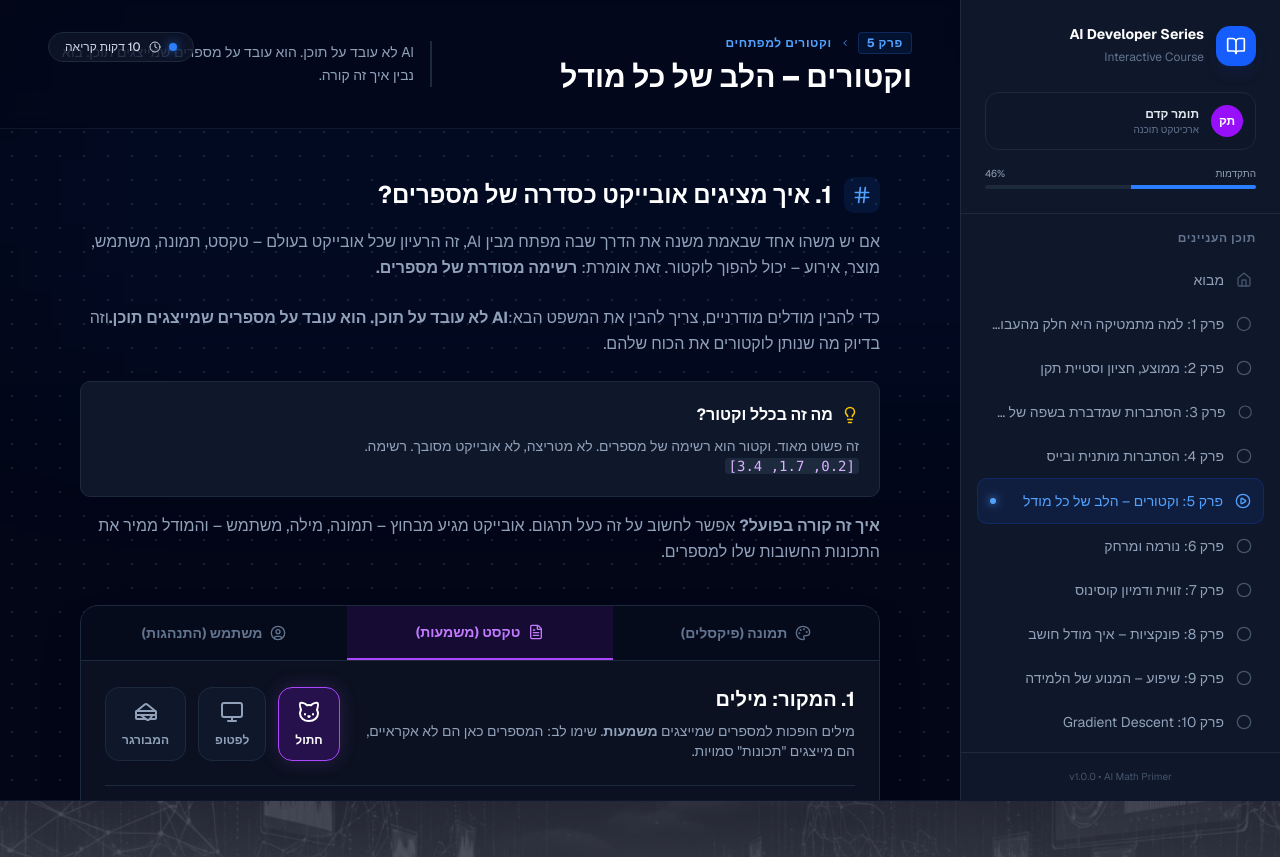
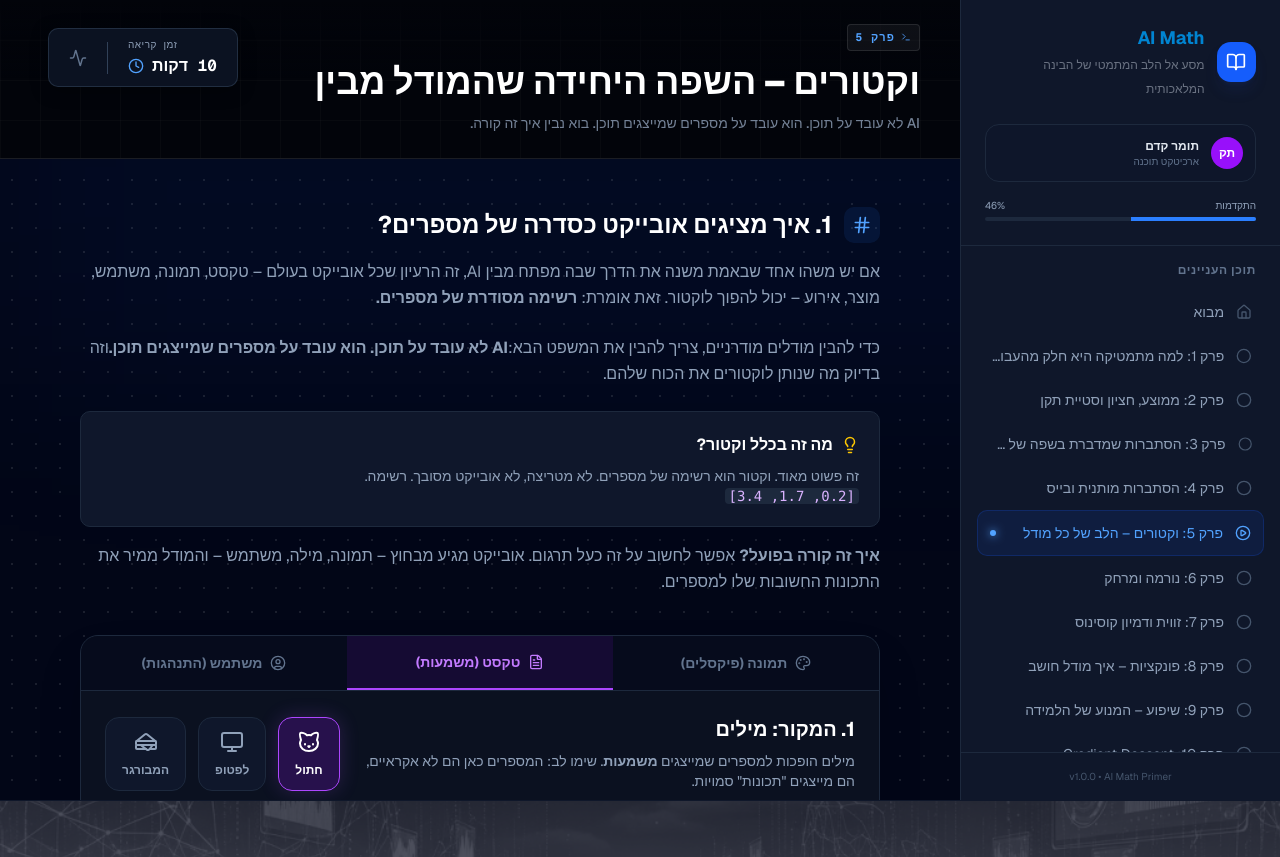
Before and after one commit to tomkedem/AI-Math-Intuition-course, a Next.js app: page /chapter-5 in a window 1280 px wide. Shown: the top 857 px of the page. Built offline with nearby package versions, Linux system fonts and the light colour scheme.

Commit message:
feat: add CourseHeader component and update ChapterFive layout; enhance CourseSidebar with new title and description

```diff
--- a/app/chapter-5/page.tsx
+++ b/app/chapter-5/page.tsx
@@ -11,6 +11,9 @@ import {
 import { CourseSidebar } from "@/components/CourseSidebar";
 import { motion, AnimatePresence } from "framer-motion";
 import Link from 'next/link';
+import { CourseHeader } from "@/components/CourseHeader";
+
+
 
 // --- רכיבים פנימיים ---
 
@@ -551,42 +554,16 @@ export default function ChapterFive() {
         className="flex-1 h-screen overflow-y-auto custom-scrollbar scroll-smooth relative z-10"
         onScroll={handleScroll}
       >
+        <CourseHeader
+            chapterNum="פרק 5"
+            title="וקטורים – השפה היחידה שהמודל מבין"
+            description="AI לא עובד על תוכן. הוא עובד על מספרים שמייצגים תוכן. בוא נבין איך זה קורה."
+            readTime="10 דקות"
+            isScrolled={isScrolled}
+            colorFrom="blue-400"
+            colorTo="purple-400"
+        />
 
-        {/* HEADER */}
-        <header className="py-8 px-8 md:px-12 border-b border-slate-800/50 bg-slate-950/50 backdrop-blur-sm sticky top-0 z-50">
-             <div className="max-w-4xl mx-auto flex flex-col md:flex-row md:items-center justify-between gap-4">
-
-                {/* Dynamic Status Badge */}
-                <div className="hidden md:flex items-center gap-2 bg-slate-900/80 border border-slate-800 rounded-full px-4 py-1.5 absolute top-8 left-12 transition-all duration-500">
-                    <div className={`w-2 h-2 rounded-full animate-pulse shadow-[0_0_10px_rgba(59,130,246,0.8)] ${isScrolled ? 'bg-purple-500' : 'bg-blue-500'}`}></div>
-                    <span className="text-xs font-medium text-slate-300 flex items-center gap-2">
-                        {isScrolled ? (
-                            <>
-                                <Loader2 size={12} className="animate-spin" /> לומד כעת...
-                            </>
-                        ) : (
-                            <>
-                                <Clock size={12} /> 10 דקות קריאה
-                            </>
-                        )}
-                    </span>
-                </div>
-
-                <div>
-                    <div className="flex items-center gap-2 text-xs text-blue-400 font-bold mb-1 tracking-wider">
-                        <span className="bg-blue-500/10 px-2 py-0.5 rounded border border-blue-500/20">פרק 5</span>
-                        <ChevronLeft size={10} />
-                        <span>וקטורים למפתחים</span>
-                    </div>
-                    <h1 className="text-2xl md:text-3xl font-black text-white leading-tight">
-                        וקטורים – הלב של כל מודל
-                    </h1>
-                </div>
-                <p className="text-sm text-slate-400 max-w-sm leading-relaxed md:text-right border-r-2 border-slate-800 pr-4 hidden md:block">
-                    AI לא עובד על תוכן. הוא עובד על מספרים שמייצגים תוכן. בוא נבין איך זה קורה.
-                </p>
-             </div>
-        </header>
 
         <main className="max-w-4xl mx-auto px-8 md:px-12 py-12 space-y-24 pb-48">
 
--- a/app/intro/page.tsx
+++ b/app/intro/page.tsx
@@ -25,7 +25,7 @@ export default function IntroPage() {
                         <span>ברוכים הבאים</span>
                     </div>
                     <h1 className="text-2xl md:text-3xl font-black text-white leading-tight">
-                        מתמטיקה אינטואיטיבית למתכנתים בעידן ה-AI
+                   מתמטיקה אינטואיטיבית ל-AI
                     </h1>
                 </div>
                 <p className="text-sm text-slate-400 max-w-sm leading-relaxed md:text-right border-r-2 border-slate-800 pr-4 hidden md:block">
--- /dev/null
+++ b/components/CourseHeader.tsx
@@ -0,0 +1,115 @@
+"use client";
+
+import React from 'react';
+import { Terminal, Clock, Activity } from "lucide-react";
+
+interface CourseHeaderProps {
+    chapterNum: string;
+    title: string;
+    description: string;
+    readTime?: string;
+    isScrolled: boolean;
+    colorFrom?: string;
+    colorTo?: string;
+}
+
+export const CourseHeader: React.FC<CourseHeaderProps> = ({
+    chapterNum,
+    title,
+    description,
+    readTime = "10 דקות",
+    isScrolled,
+    colorFrom = "indigo-500",
+}) => {
+
+    return (
+        // שינוי קריטי: sticky במקום fixed
+        // זה גורם ל-Header להישאר בתוך גבולות ה-Main (מסך פחות סרגל צד)
+        <header
+            className={`
+                sticky top-0 z-40 w-full transition-all duration-300
+                border-b border-white/10
+                ${isScrolled
+                    ? 'py-3 bg-[#02040a]/95 backdrop-blur-xl shadow-2xl'
+                    : 'py-6 bg-[#02040a]'
+                }
+            `}
+        >
+            {/* --- רקע רשת (Grid) --- */}
+            <div className="absolute inset-0 pointer-events-none opacity-30">
+                <div
+                    className="absolute inset-0"
+                    style={{
+                        backgroundImage: `linear-gradient(rgba(255,255,255,0.08) 1px, transparent 1px), linear-gradient(90deg, rgba(255,255,255,0.08) 1px, transparent 1px)`,
+                        backgroundSize: '40px 40px'
+                    }}
+                ></div>
+                {/* Gradient Fade to improve text readability */}
+                <div className="absolute inset-0 bg-gradient-to-b from-[#02040a] via-transparent to-transparent"></div>
+            </div>
+
+            {/* --- קו עליון זוהר --- */}
+            <div className={`absolute top-0 left-0 w-full h-[1px] bg-gradient-to-r from-transparent via-${colorFrom} to-transparent opacity-80 shadow-[0_0_15px_${colorFrom}]`}></div>
+
+            {/* --- Layout Container --- */}
+            {/* Flexbox: Justify Between דוחף את הכותרת לימין ואת הזמן לשמאל הקיצוני */}
+            <div className="w-full h-full px-6 md:px-10 relative z-10 flex items-start justify-between">
+
+                {/* -------------------------------
+                    צד ימין: כותרת + תיאור
+                   ------------------------------- */}
+                <div className="flex flex-col items-start justify-center max-w-3xl">
+
+                    {/* Meta Tag: פרק 5 */}
+                    <div className={`flex items-center gap-3 text-[11px] font-mono font-bold tracking-widest text-${colorFrom} mb-2`}>
+                        <span className="flex items-center gap-1.5 bg-white/5 px-2 py-1 rounded border border-white/10">
+                            <Terminal size={10} />
+                            <span>פרק {chapterNum.replace(/\D/g, '')}</span>
+                        </span>
+                    </div>
+
+                    {/* כותרת ראשית */}
+                    <h1 className={`font-black text-white leading-tight transition-all duration-300 ${isScrolled ? 'text-2xl' : 'text-3xl md:text-4xl'}`}>
+                        {title}
+                    </h1>
+
+                    {/* תיאור (נעלם בגלילה) */}
+                    <div className={`transition-all duration-500 overflow-hidden ${isScrolled ? 'max-h-0 opacity-0 mt-0' : 'max-h-32 opacity-80 mt-2'}`}>
+                        <p className="text-sm text-slate-400 leading-relaxed font-medium max-w-2xl">
+                            {description}
+                        </p>
+                    </div>
+                </div>
+
+                {/* -------------------------------
+                    צד שמאל: הערכת זמן (תמיד גלוי!)
+                   ------------------------------- */}
+                <div className="flex items-center pl-2 pt-1 shrink-0">
+                    <div className={`
+                        flex items-center gap-4 px-5 py-2
+                        bg-[#0B1221] border border-slate-700/60 rounded-lg
+                        shadow-[0_4px_20px_-5px_rgba(0,0,0,0.5)]
+                    `}>
+                        {/* מידע טקסטואלי */}
+                        <div className="flex flex-col items-end">
+                            <span className="text-[10px] text-slate-400 font-mono uppercase tracking-wider mb-0.5 whitespace-nowrap">
+                                זמן קריאה
+                            </span>
+                            <div className="flex items-center gap-2">
+                                <span className="text-base font-bold text-white font-mono whitespace-nowrap">{readTime}</span>
+                                <Clock size={16} className={`text-${colorFrom}`} />
+                            </div>
+                        </div>
+
+                        {/* מפריד אנכי */}
+                        <div className="w-[1px] h-8 bg-slate-700 mx-1 hidden sm:block"></div>
+
+                        {/* אינדיקטור */}
+                        <Activity size={18} className="text-slate-500 hidden sm:block" />
+                    </div>
+                </div>
+
+            </div>
+        </header>
+    );
+};
--- a/components/CourseSidebar.tsx
+++ b/components/CourseSidebar.tsx
@@ -42,8 +42,10 @@ export function CourseSidebar() {
                     <BookOpen size={20} />
                 </div>
                 <div>
-                    <h2 className="font-bold text-white text-sm">AI Developer Series</h2>
-                    <span className="text-xs text-slate-500">Interactive Course</span>
+                    <h1 className="font-bold text-sky-600 text-lg">AI Math</h1>
+
+                    <span className="text-gray-500 text-xs">מסע אל הלב המתמטי של הבינה המלאכותית</span>
+
                 </div>
                 {/* כפתור סגירה למובייל בלבד */}
                 {isOpen && (
```
